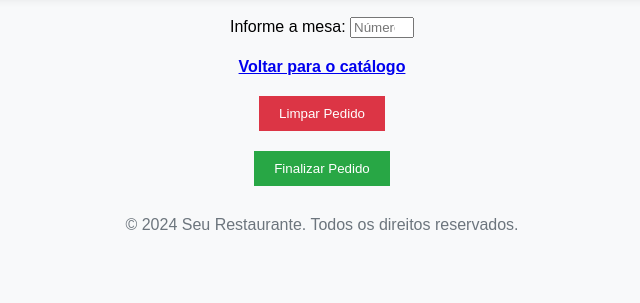
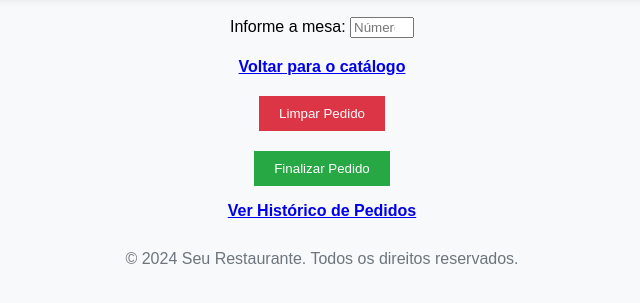
Before and after one commit to Coutin96/cardapio, a website: page finalizarpedido.html in a window 1280 px wide. Shown: the part 151-454 px from the top of the page, without its empty margins (318-958 px from the left). Drawn offline with nearby package versions, Linux system fonts and the light colour scheme.

Commit message:
Update finalizarpedido.html

```diff
--- a/finalizarpedido.html
+++ b/finalizarpedido.html
@@ -167,6 +167,10 @@
     </div>
 
     <p></p>
+
+    <div style="text-align: center;">
+        <a href="historico.html"><b>Ver Histórico de Pedidos</b></a>
+    </div>
 
     <!-- Contêiner para o histórico de pedidos -->
     <div id="historico-container">
```
